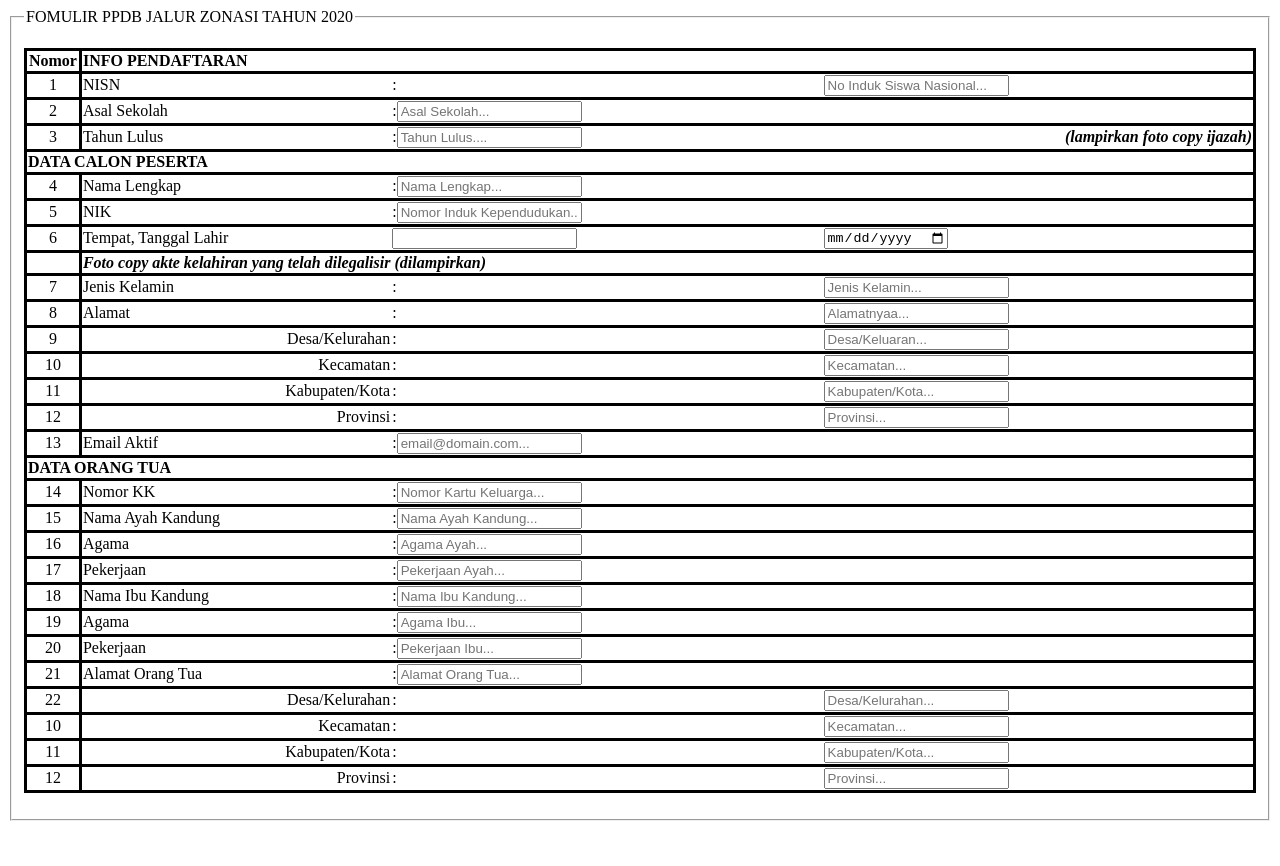
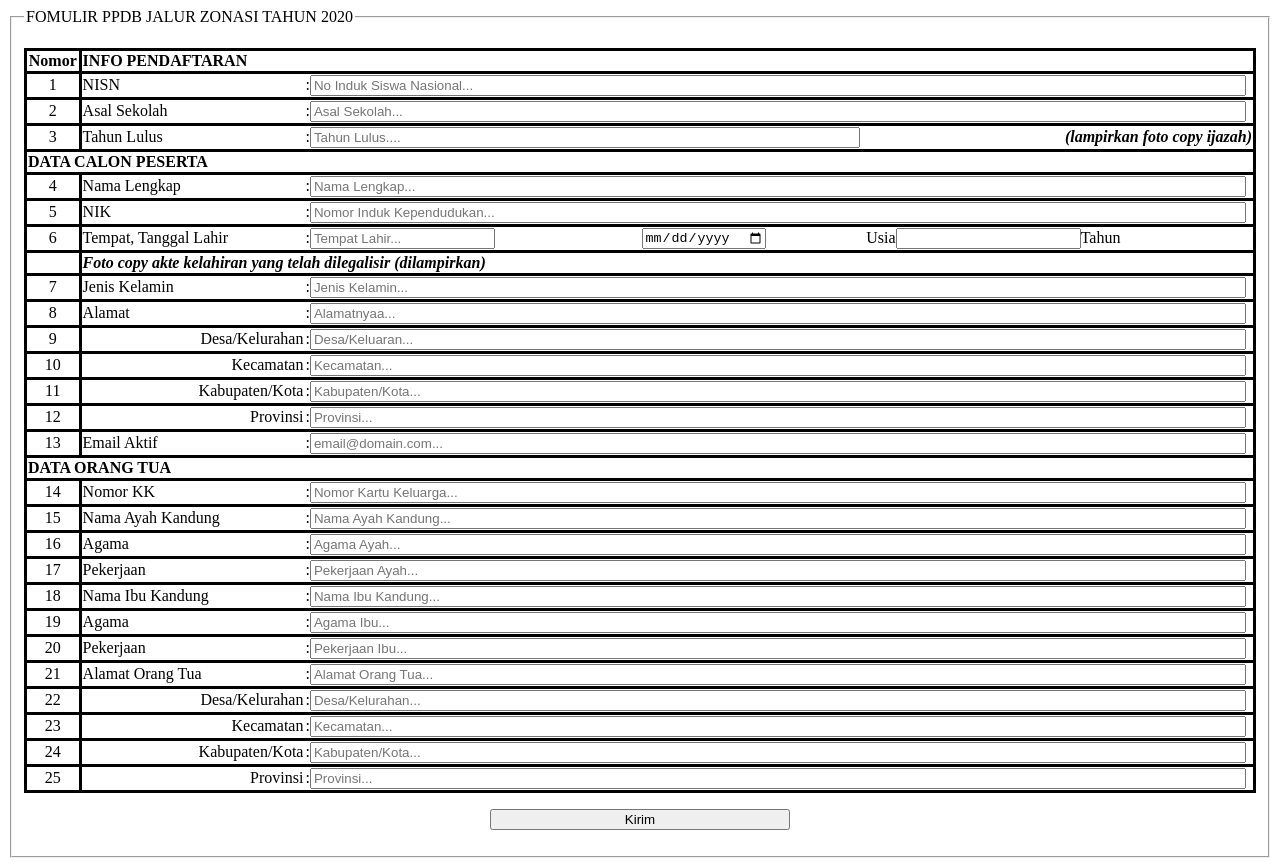
Before and after one commit to rhedygo/webdas, a plain HTML site: page repominggu4/praktikum4/lat-form-ppdb.html in a window 1280 px wide. Before the commit the page ends 829 px from the top, so only its background shows below. Drawn offline with Linux system fonts and the light colour scheme.

Commit message:
Selesaiiiii git add .git add .

```diff
--- a/repominggu4/praktikum4/lat-form-ppdb.html
+++ b/repominggu4/praktikum4/lat-form-ppdb.html
@@ -36,210 +36,203 @@
                             <tr>
                                 <td class="nomor">1</td>
                                 <td>NISN</td>
-                                <td width="0,01%">:</td>
-                                <td colspan="3"><input type="text" name="NISN" placeholder="No Induk Siswa Nasional..."/></td>
+                                <td colspan="5">:<input style="width:98%" type="text" name="NISN" placeholder="No Induk Siswa Nasional..."/></td>
                             </tr>
                         </p>
                         <p>
                             <tr>
                                 <td class="nomor">2</td>
                                 <td>Asal Sekolah</td>
-                                <td colspan="3">:<input type="text" name="asal-sekolah" placeholder="Asal Sekolah..."/></td>
+                                <td colspan="5">:<input style="width:98%" type="text" name="asal-sekolah" placeholder="Asal Sekolah..."/></td>
                             </tr>
                         </p>
                         <p>
                             <tr>
                                 <td class="nomor">3</td>
                                 <td>Tahun Lulus</td>
-                                <td colspan="2">:<input type="text" name="tahun-lulus" placeholder="Tahun Lulus...."/></td>
-                                <td style="text-align: right;"><b><i>(lampirkan foto copy ijazah)</i></b></td>
+                                <td colspan="4">:<input style="width:97%" type="text" name="tahun-lulus" placeholder="Tahun Lulus...."/></td>
+                                <td style="text-align: right"><b><i>(lampirkan foto copy ijazah)</i></b></td>
                             </tr>
                         </p>
                         <p>
                             <tr>
-                                <td colspan="5"><b>DATA CALON PESERTA</b></td>
+                                <td colspan="7"><b>DATA CALON PESERTA</b></td>
                             </tr>
                         </p>
                         <p>
                             <tr>
                                 <td class="nomor">4</td>
                                 <td>Nama Lengkap</td>
-                                <td colspan="3">:<input type="text" name="nama-lengkap" placeholder="Nama Lengkap..."/></td>
+                                <td colspan="5">:<input style="width:98%" type="text" name="nama-lengkap" placeholder="Nama Lengkap..."/></td>
                             </tr>
                         </p>
                         <p>
                             <tr>
                                 <td class="nomor">5</td>
                                 <td>NIK</td>
-                                <td colspan="3">:<input type="text" name="nik" placeholder="Nomor Induk Kependudukan..."/></td>
+                                <td colspan="5">:<input style="width:98%" type="text" name="nik" placeholder="Nomor Induk Kependudukan..."/></td>
                             </tr>
                         </p>
                         <p>
                             <tr>
                                 <td class="nomor">6</td>
                                 <td>Tempat, Tanggal Lahir</td>
-                                <td><input type="text" name="tempat" plceholder="Tempat.../"></td>
-                                <td colspan="2"><input type="date" name="ttl" placeholder="Tempat, Tanggal Lahir..."/></td>
+                                <td>:<input type="text" name="tempat" placeholder="Tempat Lahir..."></td>
+                                <td colspan="3"><input type="date" name="ttl"></td>
+                                <td>Usia<input type="text" name="umur" plalceholder="Umur sekarang...">Tahun</td>
                             </tr>
                         </p>
                         <p>
                             <tr>
                                 <td class="nomor"></td>
-                                <td colspan="5"><b><i>Foto copy akte kelahiran yang telah dilegalisir (dilampirkan)</i></b></td>
+                                <td colspan="6"><b><i>Foto copy akte kelahiran yang telah dilegalisir (dilampirkan)</i></b></td>
                             </tr>
                         </p>
                         <p>
                             <tr>
                                 <td class="nomor">7</td>
                                 <td>Jenis Kelamin</td>
-                                <td width="0,01%">:</td>
-                                <td colspan="3"><input type="text" name="jenkel" placeholder="Jenis Kelamin..."/></td>
+                                <td colspan="5">:<input  style="width:98%" type="text" name="jenkel" placeholder="Jenis Kelamin..."/></td>
                             </tr>
                         </p>
                         <p>
                             <tr>
                                 <td class="nomor">8</td>
                                 <td>Alamat</td>
-                                <td width="0,01%">:</td>
-                                <td colspan="3"><input type="text" name="alamat" placeholder="Alamatnyaa..."/></td>
+                                <td colspan="5">:<input style="width:98%" type="text" name="alamat" placeholder="Alamatnyaa..."/></td>
                             </tr>
                         </p>
                         <p>
                             <tr>
                                 <td class="nomor">9</td>
                                 <td colspan="1" style="text-align:right">Desa/Kelurahan</td>
-                                <td width="0,01%">:</td>
-                                <td colspan="3"><input type="text" name="desa" placeholder="Desa/Keluaran..."/></td>
+                                <td colspan="5">:<input style="width:98%" type="text" name="desa" placeholder="Desa/Keluaran..."/></td>
                             </tr>
                         </p>
                         <p>
                             <tr>
                                 <td class="nomor">10</td>
                                 <td colspan="1" style="text-align:right">Kecamatan</td>
-                                <td width="0,01%">:</td>
-                                <td colspan="3"><input type="text" name="kecamatan" placeholder="Kecamatan..."/></td>
+                                <td colspan="5">:<input style="width:98%" type="text" name="kecamatan" placeholder="Kecamatan..."/></td>
                             </tr>
                         </p>
                         <p>
                             <tr>
                                 <td class="nomor">11</td>
                                 <td colspan="1" style="text-align:right">Kabupaten/Kota</td>
-                                <td width="0,01%">:</td>
-                                <td colspan="3"><input type="text" name="kota" placeholder="Kabupaten/Kota..."/></td>
+                                <td colspan="5">:<input style="width:98%" type="text" name="kota" placeholder="Kabupaten/Kota..."/></td>
                             </tr>
                         </p>
                         <p>
                             <tr>
                                 <td class="nomor">12</td>
                                 <td colspan="1" style="text-align:right">Provinsi</td>
-                                <td width="0,01%">:</td>
-                                <td colspan="3"><input type="text" name="provinsi" placeholder="Provinsi..."/></td>
+                                <td colspan="5">:<input style="width:98%" type="text" name="provinsi" placeholder="Provinsi..."/></td>
                             </tr>
                         </p>
                         <p>
                             <tr>
                                 <td class="nomor">13</td>
                                 <td>Email Aktif</td>
-                                <td colspan="3">:<input type="text" name="email" placeholder="email@domain.com..."/></td>
+                                <td colspan="5">:<input style="width:98%" type="text" name="email" placeholder="email@domain.com..."/></td>
                             </tr>
                         </p>
                         <p>
                             <tr>
-                                <td colspan="5"><b>DATA ORANG TUA</b></td>
+                                <td colspan="7"><b>DATA ORANG TUA</b></td>
                             </tr>
                         </p>
                         <p>
                             <tr>
                                 <td class="nomor">14</td>
                                 <td>Nomor KK</td>
-                                <td colspan="3">:<input type="text" name="no-kk" placeholder="Nomor Kartu Keluarga..."/></td>
+                                <td colspan="5">:<input style="width:98%" type="text" name="no-kk" placeholder="Nomor Kartu Keluarga..."/></td>
                             </tr>
                         </p>
                         <p>
                             <tr>
                                 <td class="nomor">15</td>
                                 <td>Nama Ayah Kandung</td>
-                                <td colspan="3">:<input type="text" name="nama-ayah" placeholder="Nama Ayah Kandung..."/></td>
+                                <td colspan="5">:<input style="width:98%" type="text" name="nama-ayah" placeholder="Nama Ayah Kandung..."/></td>
                             </tr>
                         </p>
                         <p>
                             <tr>
                                 <td class="nomor">16</td>
                                 <td>Agama</td>
-                                <td colspan="3">:<input type="text" name="agama-ayah" placeholder="Agama Ayah..."/></td>
+                                <td colspan="5">:<input style="width:98%" type="text" name="agama-ayah" placeholder="Agama Ayah..."/></td>
                             </tr>
                         </p>
                         <p>
                             <tr>
                                 <td class="nomor">17</td>
                                 <td>Pekerjaan</td>
-                                <td colspan="3">:<input type="text" name="pekerjaan-ayah" placeholder="Pekerjaan Ayah..."/></td>
+                                <td colspan="5">:<input style="width:98%" type="text" name="pekerjaan-ayah" placeholder="Pekerjaan Ayah..."/></td>
                             </tr>
                         </p>
                         <p>
                             <tr>
                                 <td class="nomor">18</td>
                                 <td>Nama Ibu Kandung</td>
-                                <td colspan="3">:<input type="text" name="nama-ibu" placeholder="Nama Ibu Kandung..."/></td>
+                                <td colspan="5">:<input style="width:98%" type="text" name="nama-ibu" placeholder="Nama Ibu Kandung..."/></td>
                             </tr>
                         </p>
                         <p>
                             <tr>
                                 <td class="nomor">19</td>
                                 <td>Agama</td>
-                                <td colspan="3">:<input type="text" name="agama-ibu" placeholder="Agama Ibu..."/></td>
+                                <td colspan="5">:<input style="width:98%" type="text" name="agama-ibu" placeholder="Agama Ibu..."/></td>
                             </tr>
                         </p>
                         <p>
                             <tr>
                                 <td class="nomor">20</td>
                                 <td>Pekerjaan</td>
-                                <td colspan="3">:<input type="text" name="pekerjaan-ibu" placeholder="Pekerjaan Ibu..."/></td>
+                                <td colspan="5">:<input style="width:98%" type="text" name="pekerjaan-ibu" placeholder="Pekerjaan Ibu..."/></td>
                             </tr>
                         </p>
                         <p>
                             <tr>
                                 <td class="nomor">21</td>
                                 <td>Alamat Orang Tua</td>
-                                <td colspan="3">:<input type="text" name="alamat-ortu" placeholder="Alamat Orang Tua..."/></td>
+                                <td colspan="5">:<input style="width:98%" type="text" name="alamat-ortu" placeholder="Alamat Orang Tua..."/></td>
                             </tr>
                         </p>
                         <p>
                             <tr>
                                 <td class="nomor">22</td>
                                 <td colspan="1" style="text-align:right">Desa/Kelurahan</td>
-                                <td width="0,01%">:</td>
-                                <td colspan="3"><input type="text" name="desa-ortu" placeholder="Desa/Kelurahan..."/></td>
+                                <td colspan="5">:<input style="width:98%" type="text" name="desa-ortu" placeholder="Desa/Kelurahan..."/></td>
                             </tr>
                         </p>
                         <p>
                             <tr>
-                                <td class="nomor">10</td>
+                                <td class="nomor">23</td>
                                 <td colspan="1" style="text-align:right">Kecamatan</td>
-                                <td width="0,01%">:</td>
-                                <td colspan="3"><input type="text" name="kecamatan-ortu" placeholder="Kecamatan..."/></td>
+                                <td colspan="5">:<input style="width:98%" type="text" name="kecamatan-ortu" placeholder="Kecamatan..."/></td>
                             </tr>
                         </p>
                         <p>
                             <tr>
-                                <td class="nomor">11</td>
+                                <td class="nomor">24</td>
                                 <td colspan="1" style="text-align:right">Kabupaten/Kota</td>
-                                <td width="0,01%">:</td>
-                                <td colspan="3"><input type="text" name="kota-ortu" placeholder="Kabupaten/Kota..."/></td>
+                                <td colspan="5">:<input style="width:98%" type="text" name="kota-ortu" placeholder="Kabupaten/Kota..."/></td>
                             </tr>
                         </p>
                         <p>
                             <tr>
-                                <td class="nomor">12</td>
+                                <td class="nomor">25</td>
                                 <td colspan="1" style="text-align:right">Provinsi</td>
-                                <td width="0,01%">:</td>
-                                <td colspan="3"><input type="text" name="provinsi-ortu" placeholder="Provinsi..."/></td>
+                                <td colspan="5">:<input style="width:98%" type="text" name="provinsi-ortu" placeholder="Provinsi..."/></td>
                             </tr>
                         </p>
                     </table>
-                        <p>
 
-                        </p>
+                    <p>
+                        <div style="text-align:center">
+                            <input type="submit" name="submit" value="Kirim" style="width: 300px"/>
+                        </div>
+                    </p>
 
 
             </fieldset>
```
Also changed, not shown: 1 other file.
